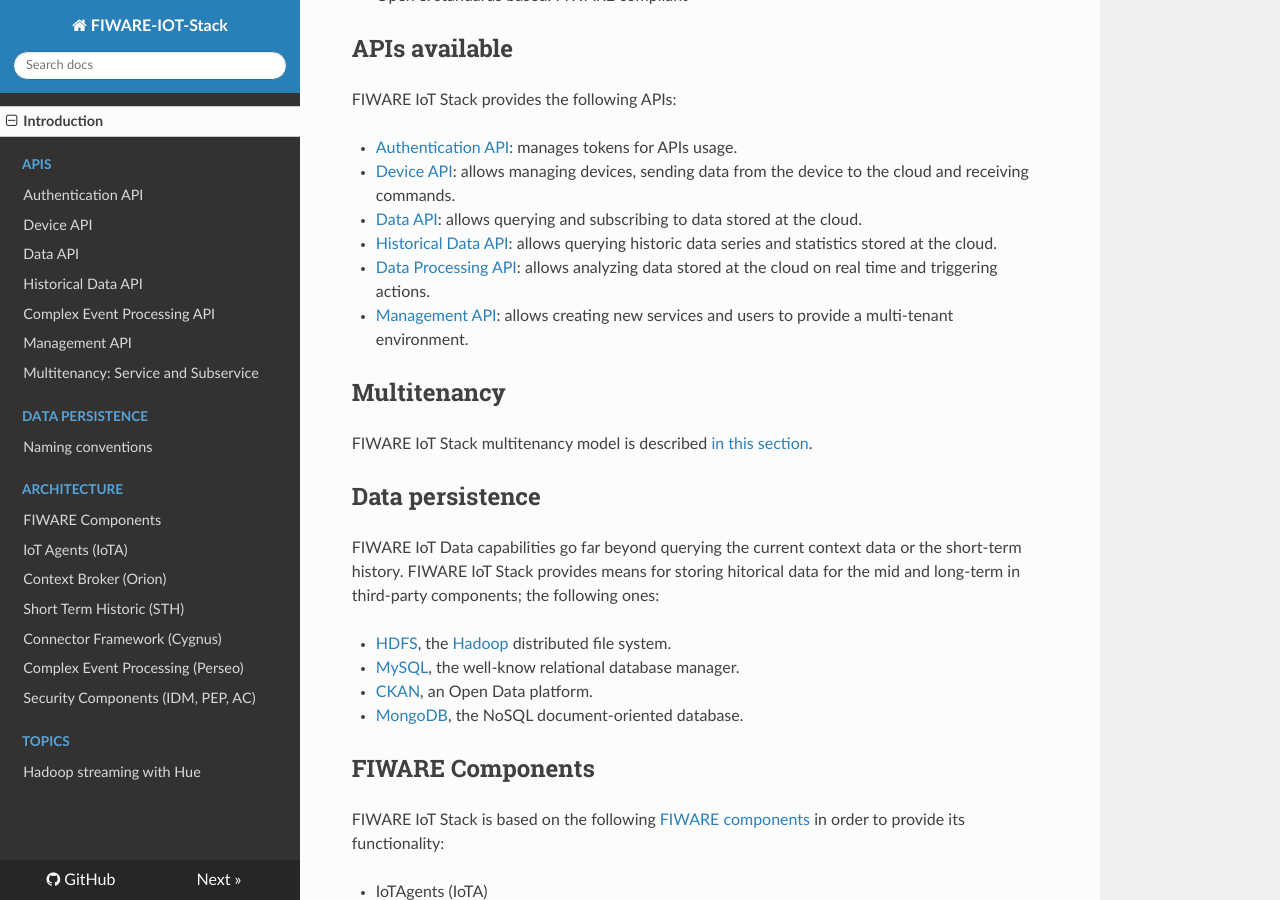
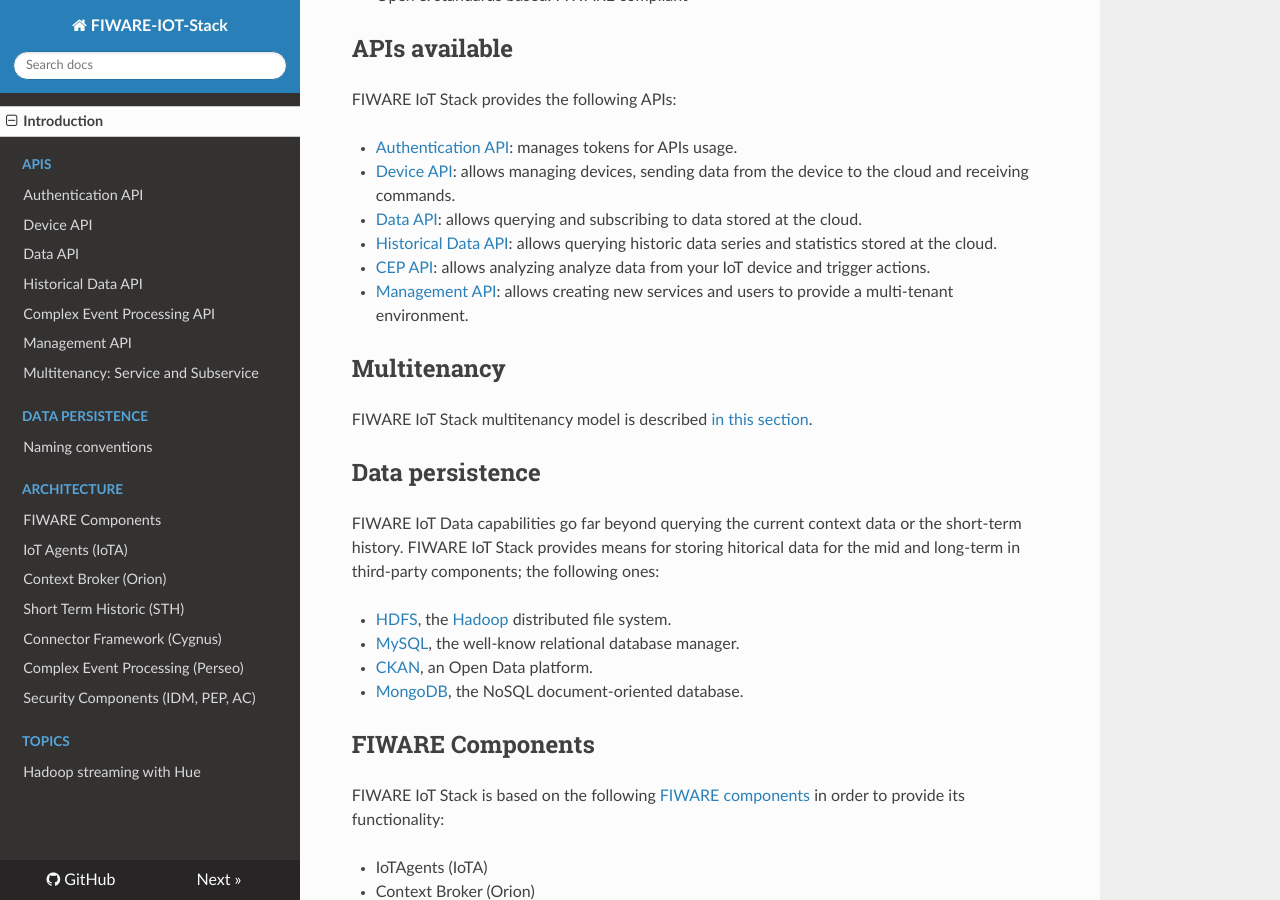
Before and after one commit to telefonicaid/thinking-cities, an MkDocs documentation site: the page built from docs/index.md, in a window 1280 px wide and 900 px high, scrolled down 379 px. Built offline with MkDocs 1.6.1, drawn with Linux system fonts in a browser that asks for light colours; nearby versions of some CDN libraries; old or Windows-style settings are respelled for this version of MkDocs.

Commit message:
Change "Data API to CEP API"

```diff
--- a/docs/index.md
+++ b/docs/index.md
@@ -19,7 +19,7 @@
 - [Device API](device_api.md): allows managing devices, sending data from the device to the cloud and receiving commands.
 - [Data API](data_api.md): allows querying and subscribing to data stored at the cloud.
 - [Historical Data API](historicdata_api.md): allows querying historic data series and statistics stored at the cloud.
-- [Data Processing API](dataprocessing_api.md): allows analyzing data stored at the cloud on real time and triggering actions.
+- [CEP API](cep_api.md): allows analyzing analyze data from your IoT device and trigger actions.
 - [Management API](management_api.md): allows creating new services and users to provide a multi-tenant environment.
 
 ## Multitenancy
```
